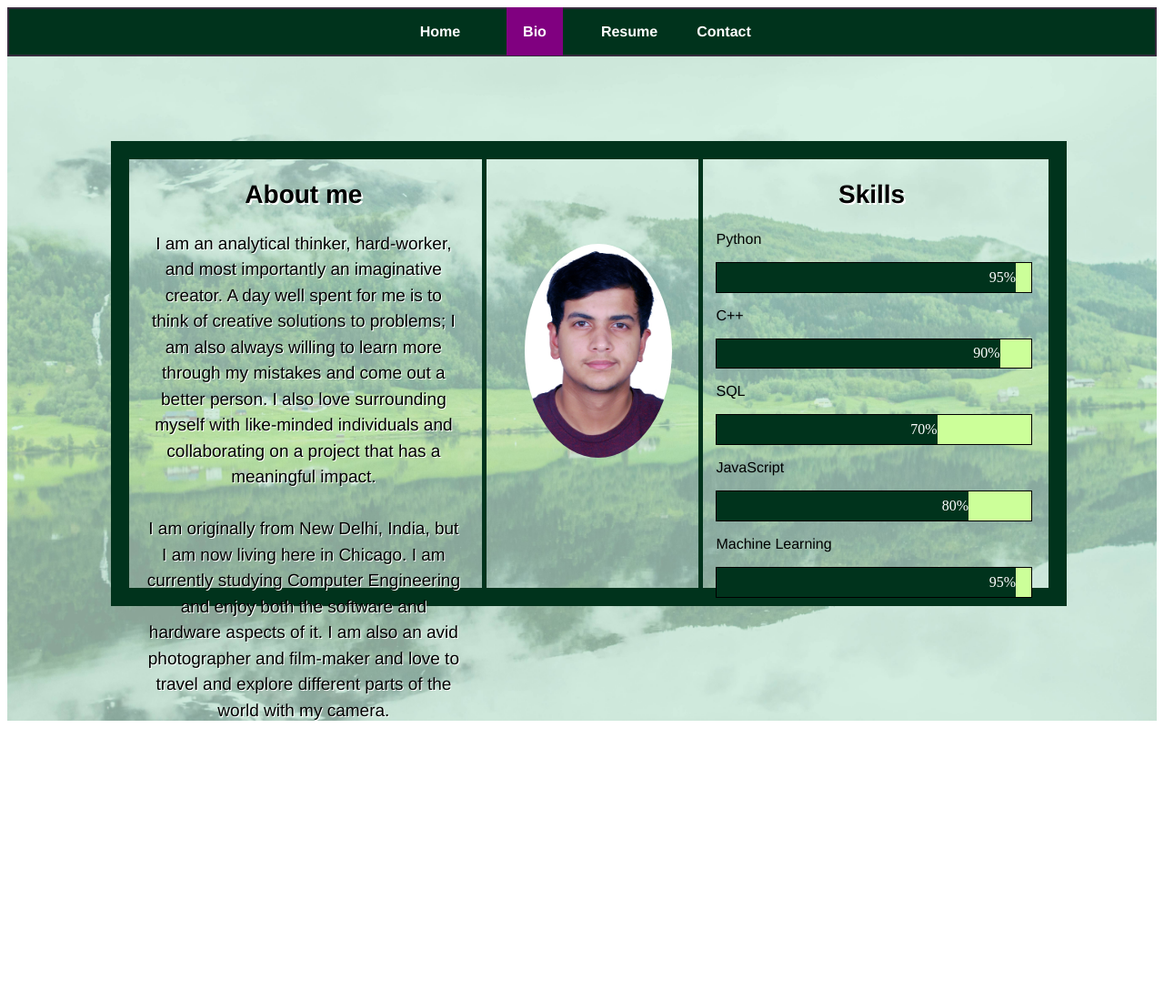
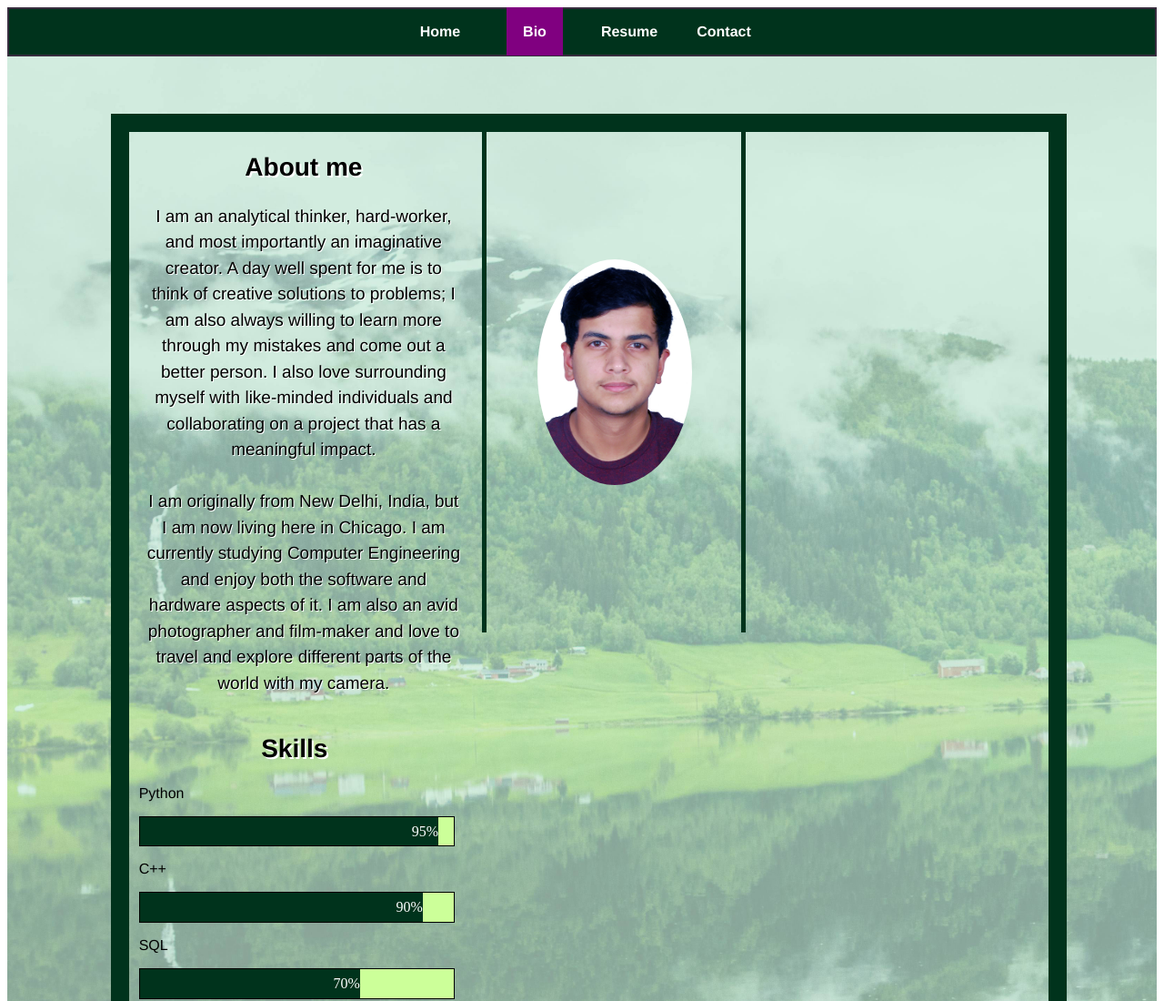
Before and after one commit to saminkumra/saminkumra.github.io, a plain HTML site: page bio.html in a window 1280 px wide. Shown: the top 1100 px of the page at 91% size. Before the commit the page ends 800 px from the top, so only its background shows below. Drawn offline with Linux system fonts and the light colour scheme.

Commit message:
fixed sizing problem

```diff
--- a/bio.css
+++ b/bio.css
@@ -7,7 +7,6 @@
 .container {
 	display: flex;
 	flex-direction: column;
-	height: 100%;
 	justify-content: space-between;
 }
 
@@ -100,16 +99,16 @@ a{
 
 .photo {
     display: inline-block;
-    width: 23%;
-    height: 100%;
+    width: 280px;
+    height: 550px;
     border-left: 5px solid #00331C;
     border-right: 5px solid #00331C;
 
 }
 .photo img{
-    height: 50%;
-    margin-left: 18%;
-    margin-top: 40%;
+    height: 45%;
+    margin-left: 20%;
+    margin-top: 50%;
     border-radius: 50%;
 }
 
--- a/contact.css
+++ b/contact.css
@@ -7,8 +7,6 @@
 .container {
 	display: flex;
 	flex-direction: column;
-	height: 100%;
-	width: 100%;
 	justify-content: space-between;
 }
 
@@ -71,7 +69,7 @@ a{
 }
 
 .contact-block {
-	height: 60%;
+	height: 550px;
     width: 80%;
     border: 20px solid #00331C;
     margin-left: 9%;
--- a/portfolio2.css
+++ b/portfolio2.css
@@ -7,7 +7,6 @@
 .container {
 	display: flex;
 	flex-direction: column;
-	height: 100%;
 	justify-content: space-between;
 }
 
@@ -74,7 +73,6 @@ a{
 }
 
 .bio {
-	height: 60%;
     width: 80%;
     border: 20px solid #00331C;
     margin-left: 9%;
@@ -96,17 +94,19 @@ a{
     width: 28%;
     height: 100%;
 
+
 }
 .photo img{
-    height: 100%;
+    height: 500px;
     margin-top: 10%;
+
 }
 
 .social {
     vertical-align: top;
     display: inline-block;
     width: 7%;
-    height: 100%;
+	height: 550px;
 	background-color: #00331C;
 }
 .social img {
```
